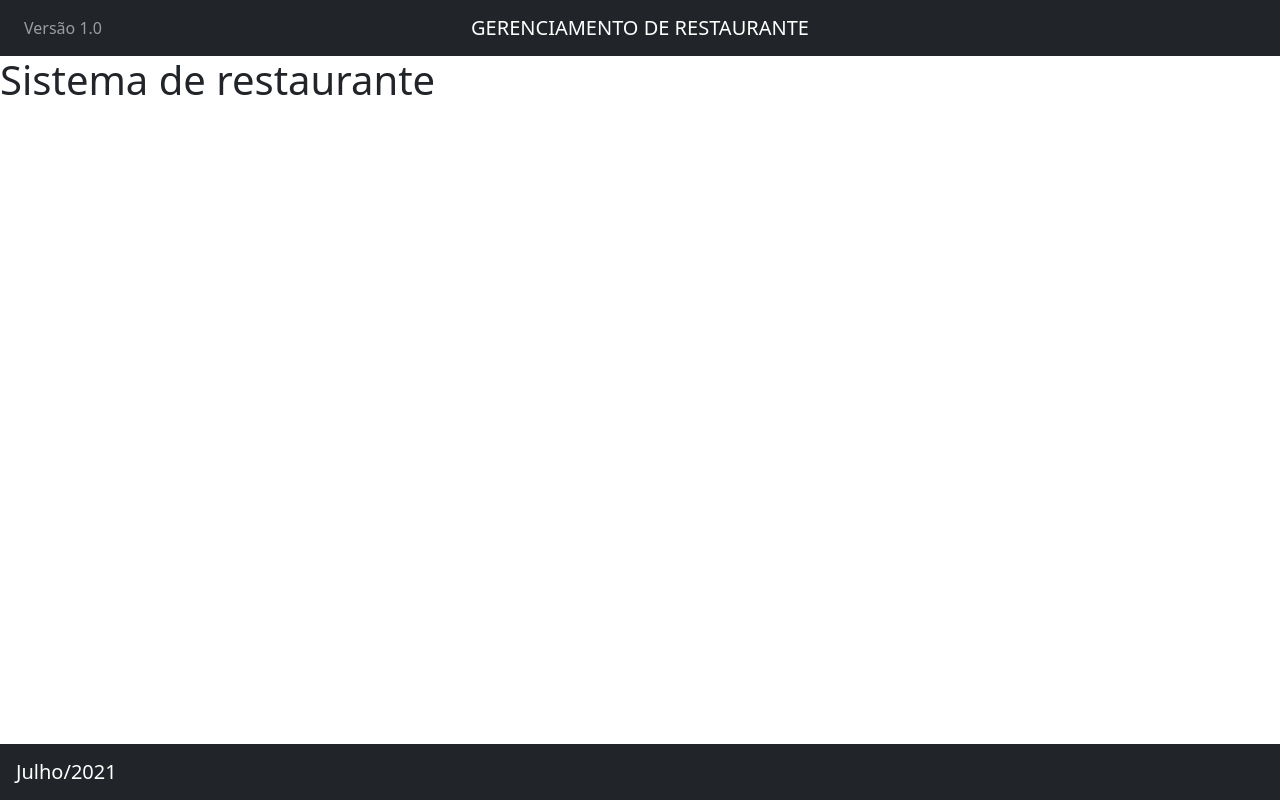
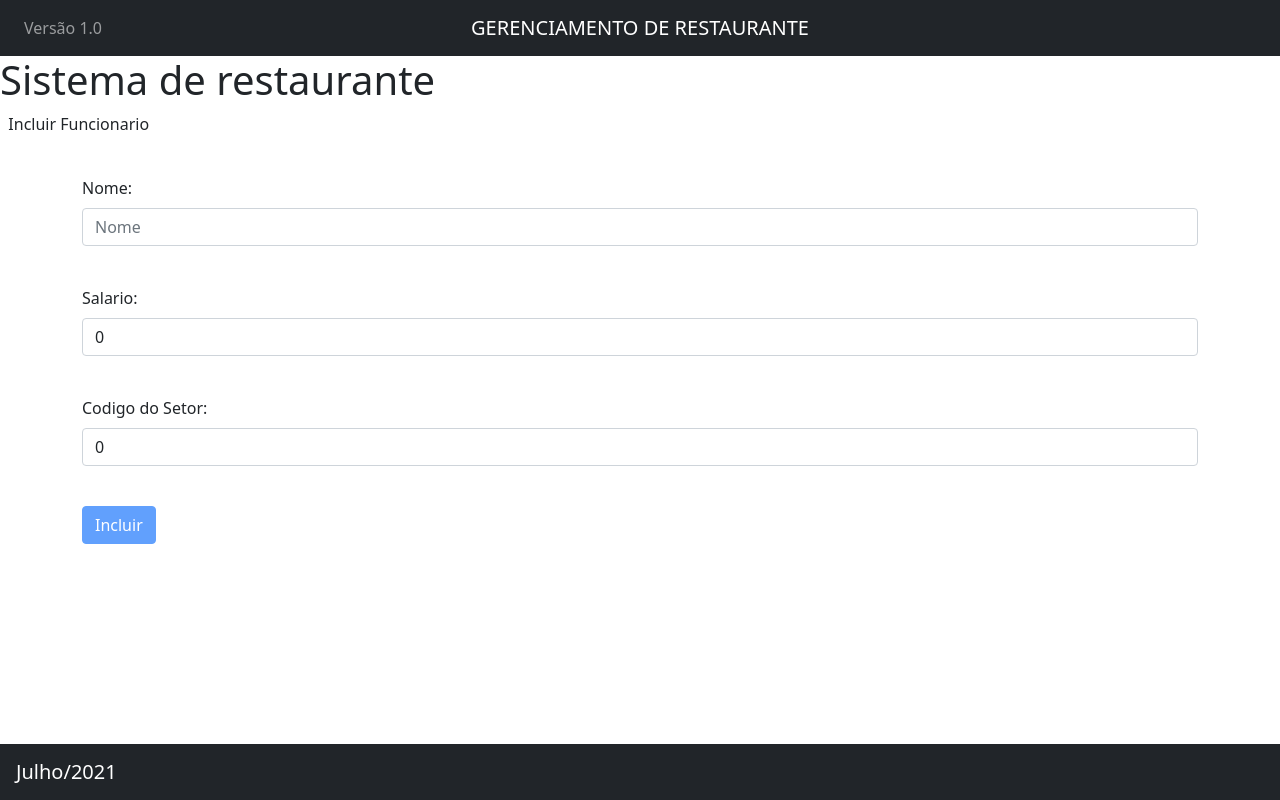
Before and after one commit to KevinOlentino/restaurante_vesp, an Angular app in the folder restaurante_frontend/: page /incluirfuncionario in a window 1280 px wide. Before the commit this address led to /. Built offline with nearby package versions, Linux system fonts and the light colour scheme.

Commit message:
ImplementadoServicoFuncionario

```diff
--- a/restaurante_frontend/src/app/app-routing.module.ts
+++ b/restaurante_frontend/src/app/app-routing.module.ts
@@ -3,9 +3,11 @@ import { RouterModule, Routes } from '@angular/router';
 import { AddclienteComponent } from './addcliente/addcliente.component';
 import { AddpagamentoComponent } from './addpagamento/addpagamento.component';
 import { AutenticacaoComponent } from './autenticacao/autenticacao.component';
+import { IncluirFuncionarioComponent } from './incluir-funcionario/incluir-funcionario.component';
 import { IncluirPratosComponent } from './incluir-pratos/incluir-pratos.component';
 import { ListarClientesOrdemAlfaComponent } from './listar-clientes-ordem-alfa/listar-clientes-ordem-alfa.component';
 import { ListarFaturamentoComponent } from './listar-faturamento/listar-faturamento.component';
+import { ListarFuncionarioComponent } from './listar-funcionario/listar-funcionario.component';
 import { ListarPagamentoClienteComponent } from './listar-pagamento-cliente/listar-pagamento-cliente.component';
 import { ListarPratoPorProdutoComponent } from './listar-prato-por-produto/listar-prato-por-produto.component';
 import { ListarPratosIncluirPedidosComponent } from './listar-pratos-incluir-pedidos/listar-pratos-incluir-pedidos.component';
@@ -28,7 +30,9 @@ const routes: Routes = [
 {path: 'listarpagamentocliente', component: ListarPagamentoClienteComponent},
 {path: 'listarpratoporproduto', component: ListarPratoPorProdutoComponent},
 {path: 'listarclientesordem', component: ListarClientesOrdemAlfaComponent},
-{path: 'quantidadepratosporpedido', component: QuantidadePratosPorPedidoComponent}
+{path: 'quantidadepratosporpedido', component: QuantidadePratosPorPedidoComponent},
+{path: 'listarfuncionario', component: ListarFuncionarioComponent},
+{path: 'incluirfuncionario', component: IncluirFuncionarioComponent}
 
 
 ];
--- a/restaurante_frontend/src/app/app.module.ts
+++ b/restaurante_frontend/src/app/app.module.ts
@@ -17,6 +17,8 @@ import { ListarPagamentoClienteComponent } from './listar-pagamento-cliente/list
 import { ListarPratoPorProdutoComponent } from './listar-prato-por-produto/listar-prato-por-produto.component';
 import { ListarClientesOrdemAlfaComponent } from './listar-clientes-ordem-alfa/listar-clientes-ordem-alfa.component';
 import { QuantidadePratosPorPedidoComponent } from './quantidade-pratos-por-pedido/quantidade-pratos-por-pedido.component';
+import { ListarFuncionarioComponent } from './listar-funcionario/listar-funcionario.component';
+import { IncluirFuncionarioComponent } from './incluir-funcionario/incluir-funcionario.component';
 
 @NgModule({
   declarations: [
@@ -34,6 +36,8 @@ import { QuantidadePratosPorPedidoComponent } from './quantidade-pratos-por-pedi
     ListarPratoPorProdutoComponent,
     ListarClientesOrdemAlfaComponent,
     QuantidadePratosPorPedidoComponent,
+    ListarFuncionarioComponent,
+    IncluirFuncionarioComponent,
 
   ],
   imports: [
--- a/restaurante_frontend/src/app/entities/Funcionario.ts
+++ b/restaurante_frontend/src/app/entities/Funcionario.ts
@@ -2,4 +2,5 @@ export interface Funcionario{
     codigo: number;
     nome: string;
     salario: number;
+    codigosetor: number;
 }
--- a/restaurante_frontend/src/app/funcionario.service.ts
+++ b/restaurante_frontend/src/app/funcionario.service.ts
@@ -12,4 +12,8 @@ export class FuncionarioService {
   listarfuncionario(): Observable<any>{
     return this._cliente.get<Funcionario[]>("http://localhost:8080/funcionario/listar")
   }
+
+  incluir(funcionario:Funcionario): Observable<any>{
+    return this._cliente.post<Funcionario>("http://localhost:8080/funcionario/incluir", funcionario);
+  }
 }
--- /dev/null
+++ b/restaurante_frontend/src/app/incluir-funcionario/incluir-funcionario.component.html
@@ -0,0 +1,34 @@
+
+<p>&nbsp; Incluir Funcionario</p>
+<br>
+<div class="container">
+    <form method="post" #frm="ngForm" (ngSubmit) = "incluir(frm)">
+
+
+        <div class="form-group">
+            <label for="nome">Nome:</label>
+            <input type="text" name="nome" id="nome" class="form-control" placeholder="Nome"
+            [(ngModel)] = "funcionario.nome" required>
+            &nbsp;
+        </div>
+
+        <div class="form-group">
+            <label for="salario">Salario: </label>
+            <input type="text" name="salario" id="salario" class="form-control" placeholder="Salario"
+            [(ngModel)] = "funcionario.salario" required>
+            &nbsp;
+        </div>
+
+        <div class="form-group">
+            <label for="codigosetor">Codigo do Setor: </label>
+            <input type="text" name="codigosetor" id="codigosetor" class="form-control" placeholder="Codigo do Setor"
+            [(ngModel)] = "funcionario.codigosetor" required>
+            &nbsp;
+        </div>
+
+        <button type="submit" class="btn btn-primary" [disabled]="frm.invalid">
+            Incluir
+        </button>
+
+    </form>
+</div>
--- /dev/null
+++ b/restaurante_frontend/src/app/incluir-funcionario/incluir-funcionario.component.ts
@@ -0,0 +1,26 @@
+import { Component, OnInit } from '@angular/core';
+import { NgForm } from '@angular/forms';
+import { Funcionario } from '../entities/Funcionario';
+import { FuncionarioService } from '../funcionario.service';
+
+@Component({
+  selector: 'app-incluir-funcionario',
+  templateUrl: './incluir-funcionario.component.html',
+  styleUrls: ['./incluir-funcionario.component.css']
+})
+export class IncluirFuncionarioComponent implements OnInit {
+
+  funcionario: Funcionario={codigo: 0, nome: "", salario: 0, codigosetor: 0}
+  constructor(private servicoincluirfuncionario:FuncionarioService) { }
+
+  ngOnInit(): void {
+  }
+
+  incluir(frm:NgForm){
+    this.servicoincluirfuncionario.incluir(this.funcionario).subscribe(
+      dados=>alert("Dados gravados com sucesso!!"),
+      error=> alert("erro ao gravar dados")
+    )
+  }
+
+}
--- a/restaurante_frontend/src/app/listar-funcionario/listar-funcionario.component.html
+++ b/restaurante_frontend/src/app/listar-funcionario/listar-funcionario.component.html
@@ -6,6 +6,7 @@
             <th>Codigo do Funcionario</th>
             <th>Nome</th>
             <th>Salario</th>
+            <th>Codigo do Setor</th>
         </tr>
         </thead>
         <tbody>
@@ -13,6 +14,7 @@
             <td>{{funcionario.codigo}}</td>
             <td>{{funcionario.nome}}</td>
             <td>{{funcionario.salario}}</td>
+            <td>{{funcionario.codigosetor}}</td>
         </tr>
         </tbody>
     </table>
```
Also changed, not shown: restaurante_frontend/src/app/incluir-funcionario/incluir-funcionario.component.css (added), 2 other files (tests, documents, lock files or other folders).
